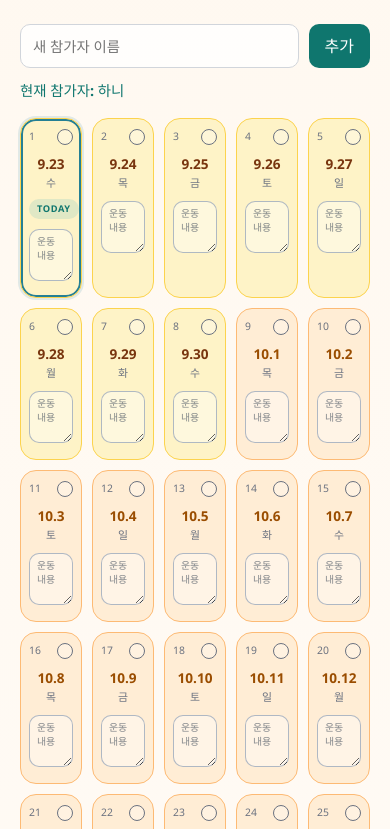
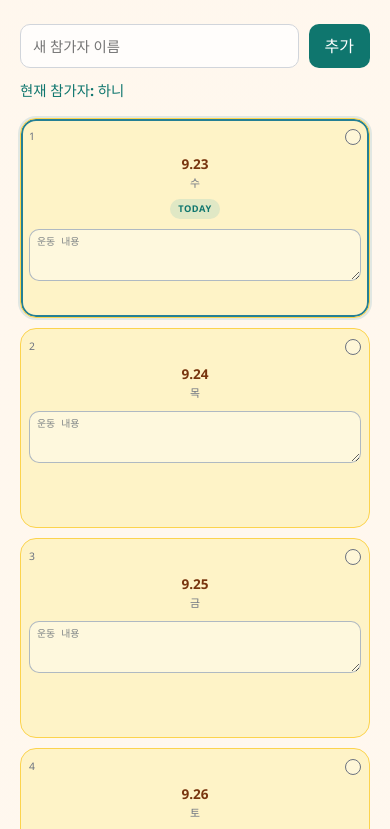
Before and after one commit to olee2002/challenge, a React (Vite) app: page / in a window 390 px wide. Shown: the part 935-1764 px from the top of the page. Built offline with nearby package versions, Linux system fonts and the light colour scheme; no server answers; the database is empty.

Commit message:
Adjust challenge grid to 7-column desktop and 1-column mobile

```diff
--- a/src/App.css
+++ b/src/App.css
@@ -242,7 +242,7 @@
 
 .challenge-grid {
   display: grid;
-  grid-template-columns: repeat(5, minmax(0, 1fr));
+  grid-template-columns: repeat(7, minmax(0, 1fr));
   gap: 10px;
 }
 
@@ -393,6 +393,18 @@
   letter-spacing: 0.02em;
 }
 
+@media (max-width: 639px) {
+  .challenge-grid {
+    grid-template-columns: 1fr;
+    max-width: 420px;
+    margin: 0 auto;
+  }
+
+  .challenge-item {
+    min-height: 200px;
+  }
+}
+
 @media (min-width: 640px) {
   .challenge-info {
     grid-template-columns: repeat(3, minmax(0, 1fr));
@@ -400,6 +412,6 @@
   }
 
   .challenge-grid {
-    grid-template-columns: repeat(10, minmax(0, 1fr));
+    grid-template-columns: repeat(7, minmax(0, 1fr));
   }
 }
```
